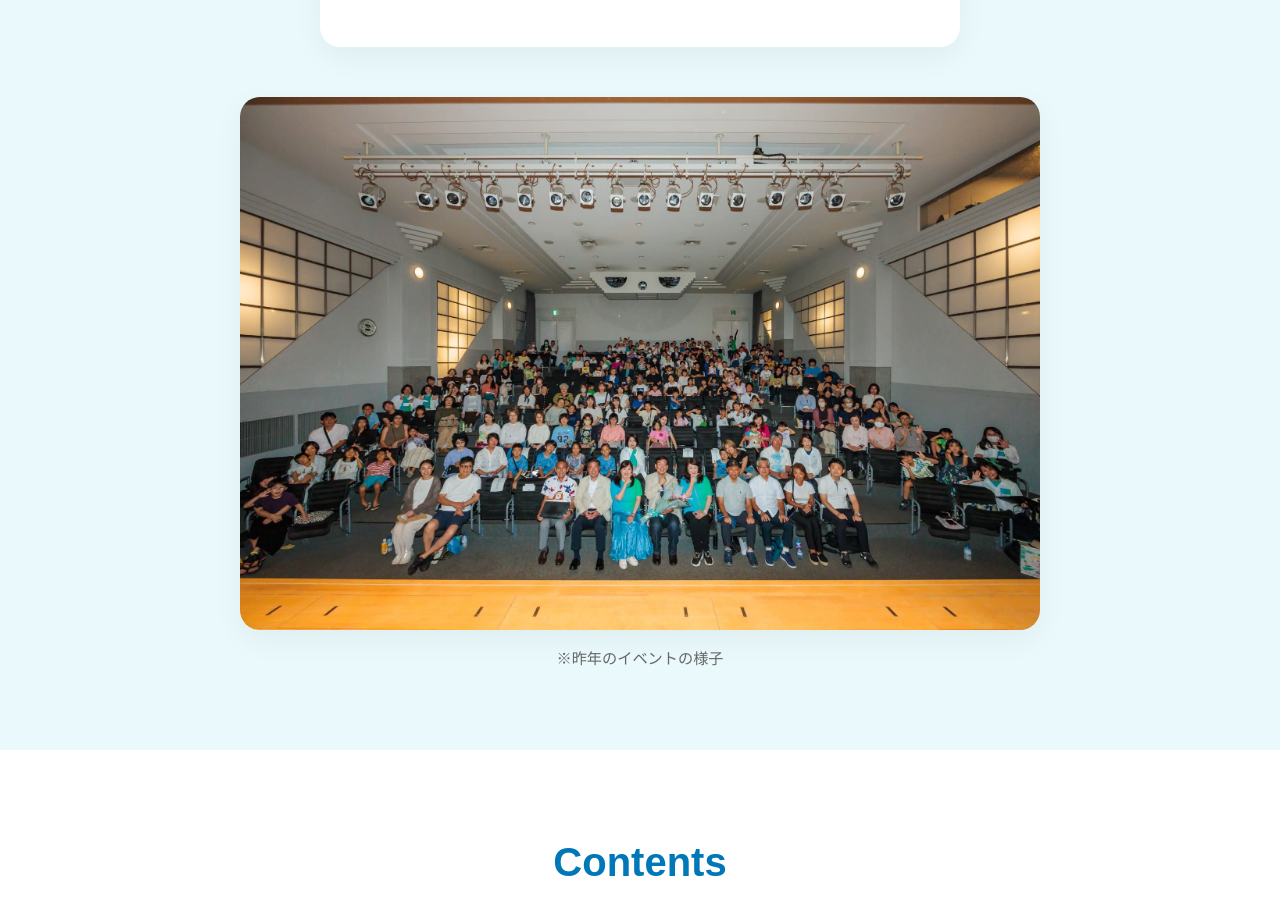
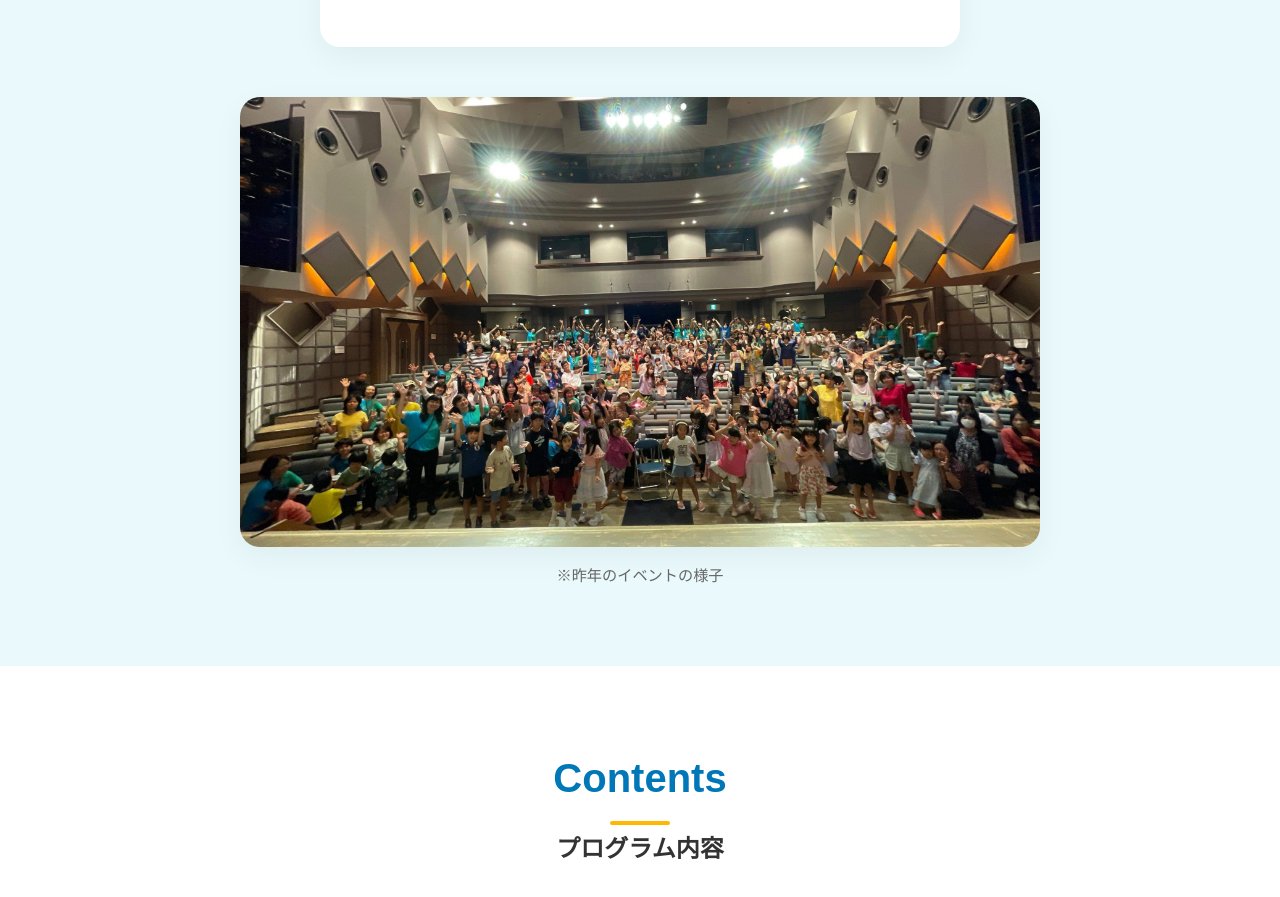
Before and after one commit to msakai6831/ehon4peace2026, a plain HTML site: page index.html in a window 1280 px wide. Shown: the part 2787-3684 px from the top of the page. Drawn offline with Linux system fonts and the light colour scheme; a web font is replaced by a local one.

Commit message:
Add files via upload

```diff
--- a/index.html
+++ b/index.html
@@ -47,7 +47,7 @@
             </div>
 
             <div class="concept-image" style="margin-top: 50px;">
-                <img src="20260402101637.JPEG" alt="昨年のイベントの様子" style="width: 100%; max-width: 800px; border-radius: 20px; box-shadow: 0 10px 30px rgba(0,0,0,0.05); margin: 0 auto; display: block;">
+                <img src="IMG_1378.JPEG" alt="昨年のイベントの様子" style="width: 100%; max-width: 800px; border-radius: 20px; box-shadow: 0 10px 30px rgba(0,0,0,0.05); margin: 0 auto; display: block;">
                 <p style="margin-top: 15px; color: var(--text-muted); font-size: 0.95rem;">※昨年のイベントの様子</p>
             </div>
         </div>
```
Also changed, not shown: IMG_1378.JPEG (added).
